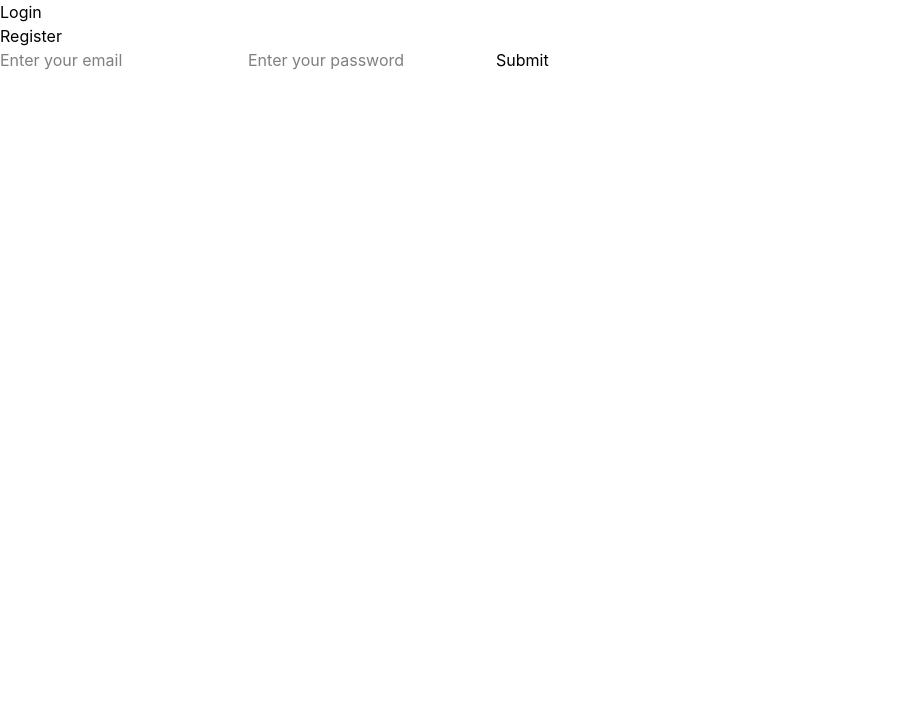
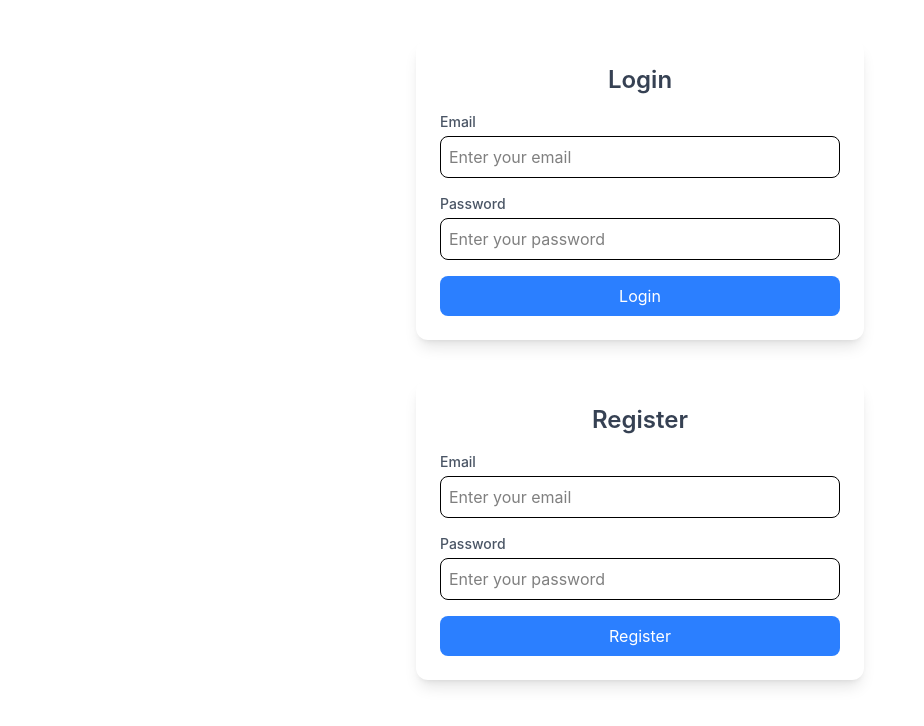
Before and after one commit to imPranab14/TanStack-Pro-Dashboard, a React (Vite) app: page / in a window 1280 px wide. Shown: the top 726 px of the page, without its empty margins (0-924 px from the left). Built offline with nearby package versions, Linux system fonts and the light colour scheme; no server answers.

Commit message:
Login done

```diff
--- a/src/features/Auth/AuthPage.jsx
+++ b/src/features/Auth/AuthPage.jsx
@@ -1,11 +1,18 @@
 import React from "react";
 import Register from "./Register";
+import Login from "./Login";
 
 function AuthPage() {
   return (
     <>
-      <h1>Login</h1>
-      <Register />
+      <div >
+
+          <Login />
+
+
+          <Register />
+
+      </div>
     </>
   );
 }
--- a/src/features/Auth/Login.jsx
+++ b/src/features/Auth/Login.jsx
@@ -1,9 +1,75 @@
-import React from 'react'
+import React from "react";
+import { useForm } from "react-hook-form";
+import { supabase } from "../../lib/supabase/superbase";
+import toast, { Toaster } from "react-hot-toast";
 
-function Login() {
+export default function Login() {
+  const { register, handleSubmit, reset } = useForm();
+
+  const onSubmit = async (e) => {
+    //NOTE User Registration
+    const { data, error } = await supabase.auth.signInWithPassword({
+      email: e.email,
+      password: e.password,
+    });
+
+    //API Error
+    if (error) {
+       toast.error(error.message, {
+        position: "top-center",
+      });
+    }
+    //If Login Successfully
+    console.log("Login Successfully", data);
+    if (data) {
+       toast.success("Login Successfully", {
+        position: "top-center",
+      });
+    }
+    //NOTE Reset form after submission
+    reset();
+  };
+
   return (
-    <h1>Login</h1>
-  )
+    <>
+      <form
+        className="max-w-md mx-auto mt-10 p-6 bg-white shadow-lg rounded-xl space-y-4"
+        onSubmit={handleSubmit(onSubmit)}
+      >
+        <h2 className="text-2xl font-semibold text-center text-gray-700">
+          Login
+        </h2>
+
+        <div>
+          <label className="block text-sm font-medium text-gray-600">
+            Email
+          </label>
+          <input
+            {...register("email")}
+            placeholder="Enter your email"
+            className="w-full mt-1 p-2 border rounded-lg focus:outline-none focus:ring-2 focus:ring-blue-400"
+          />
+        </div>
+
+        <div>
+          <label className="block text-sm font-medium text-gray-600">
+            Password
+          </label>
+          <input
+            {...register("password")}
+            type="password"
+            placeholder="Enter your password"
+            className="w-full mt-1 p-2 border rounded-lg focus:outline-none focus:ring-2 focus:ring-blue-400"
+          />
+        </div>
+
+        <button
+          type="submit"
+          className="w-full bg-blue-500 text-white p-2 rounded-lg hover:bg-blue-600 transition"
+        >
+          Login
+        </button>
+      </form>
+    </>
+  );
 }
-
-export default Login
--- a/src/features/Auth/Register.jsx
+++ b/src/features/Auth/Register.jsx
@@ -15,14 +15,14 @@ export default function Register() {
 
     //API Error
     if (error) {
-      return toast.error(error.message, {
+      toast.error(error.message, {
         position: "top-center",
       });
     }
     //If user register successfully
     console.log("Register_User", data);
     if (data) {
-      return toast.success("User Register Successfully", {
+      toast.success("User Register Successfully", {
         position: "top-center",
       });
     }
@@ -32,12 +32,45 @@ export default function Register() {
 
   return (
     <>
-      <h1>Register</h1>
-      <form onSubmit={handleSubmit(onSubmit)}>
-        <input {...register("email")} placeholder="Enter your email" />
-        <input {...register("password")} placeholder="Enter your password" />
-        <input type="submit" />
+      <form
+        className="max-w-md mx-auto mt-10 p-6 bg-white shadow-lg rounded-xl space-y-4"
+        onSubmit={handleSubmit(onSubmit)}
+      >
+        <h2 className="text-2xl font-semibold text-center text-gray-700">
+          Register
+        </h2>
+
+        <div>
+          <label className="block text-sm font-medium text-gray-600">
+            Email
+          </label>
+          <input
+            {...register("email")}
+            placeholder="Enter your email"
+            className="w-full mt-1 p-2 border rounded-lg focus:outline-none focus:ring-2 focus:ring-blue-400"
+          />
+        </div>
+
+        <div>
+          <label className="block text-sm font-medium text-gray-600">
+            Password
+          </label>
+          <input
+            {...register("password")}
+            type="password"
+            placeholder="Enter your password"
+            className="w-full mt-1 p-2 border rounded-lg focus:outline-none focus:ring-2 focus:ring-blue-400"
+          />
+        </div>
+
+        <button
+          type="submit"
+          className="w-full bg-blue-500 text-white p-2 rounded-lg hover:bg-blue-600 transition"
+        >
+          Register
+        </button>
       </form>
+
       <Toaster />
     </>
   );
```
